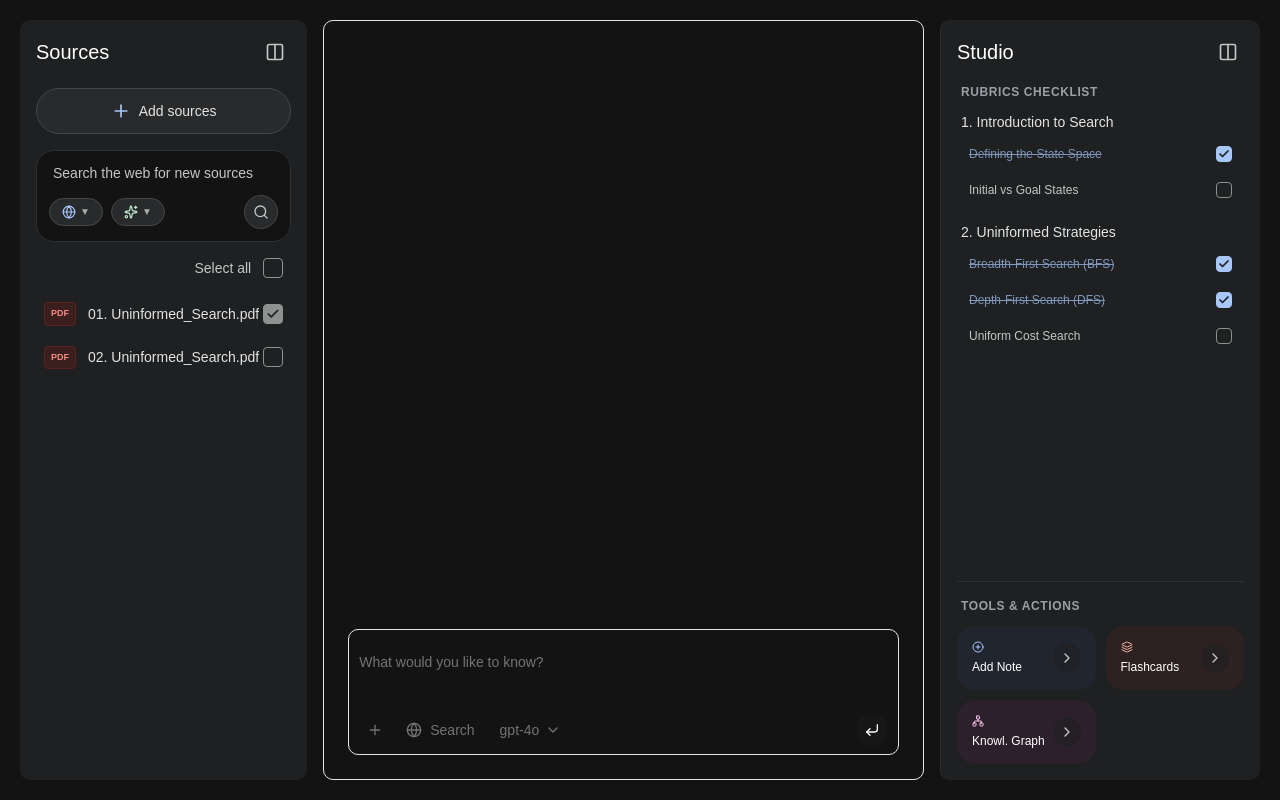
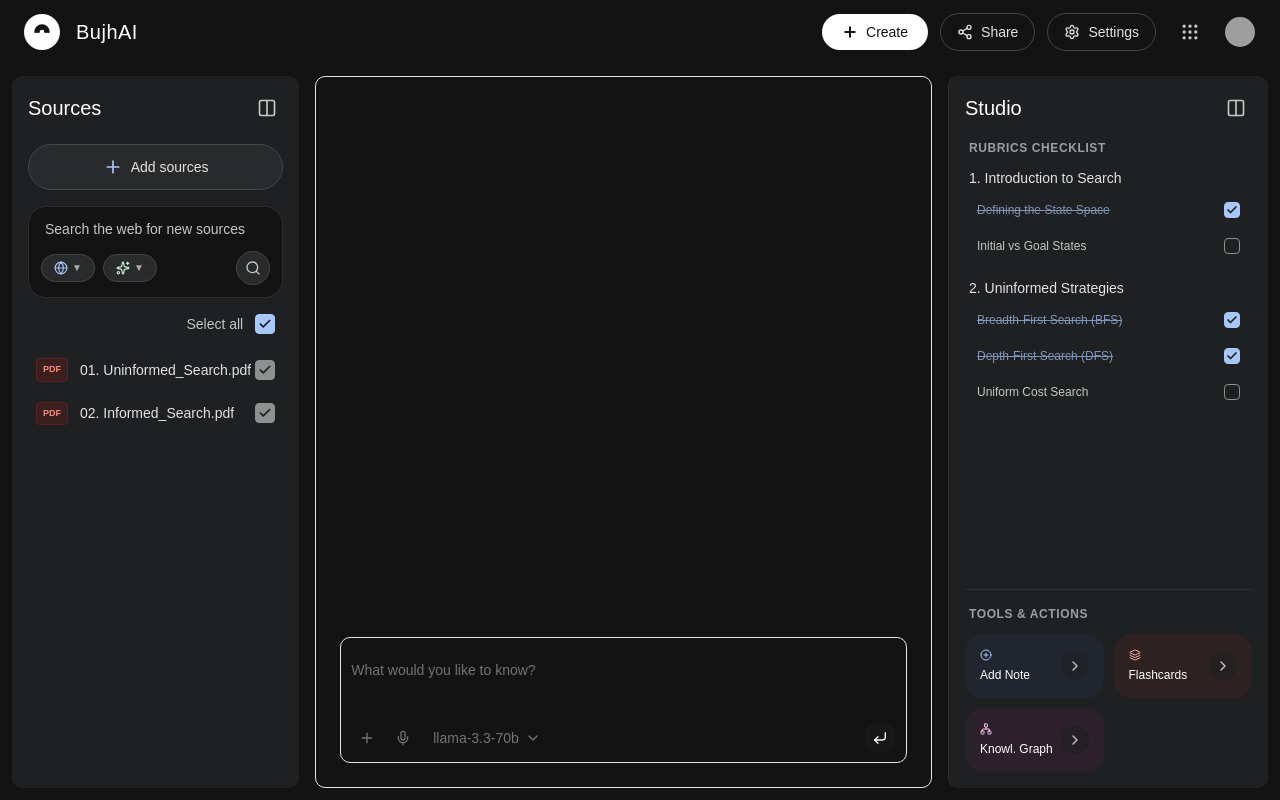
Before and after one commit to Muhtasim-Zawad/BujhAi, a React (Vite) app in the folder frontend/: page / in a window 1280 px wide. Built offline with nearby package versions, Linux system fonts and the light colour scheme; grey boxes are pictures that could not be loaded.

Commit message:
added navbar

```diff
--- a/frontend/src/App.jsx
+++ b/frontend/src/App.jsx
@@ -2,13 +2,19 @@
 import InputDemo from "./components/layout/DemoConversation";
 import SourcesSidebar from "./components/layout/SourcesSidebar";
 import StudioSidebar from "./components/layout/StudioSidebar";
+import Navbar from "./components/layout/Navbar";
 
 function App() {
 	return (
-		<div className="flex h-screen w-screen p-5 gap-4 overflow-hidden bg-[#131314] box-border">
-			<SourcesSidebar />
-			<InputDemo />
-			<StudioSidebar />
+		<div className="flex flex-col h-screen w-screen bg-[#131314] overflow-hidden">
+			<Navbar />
+
+			{/* Sidebar and canvas content row */}
+			<div className="flex flex-1 p-3 gap-4 overflow-hidden box-border">
+				<SourcesSidebar />
+				<InputDemo />
+				<StudioSidebar />
+			</div>
 		</div>
 	);
 }
--- a/frontend/src/components/ai-elements/prompt-input.jsx
+++ b/frontend/src/components/ai-elements/prompt-input.jsx
@@ -1022,7 +1022,7 @@ export const PromptInputActionMenuTrigger = ({
 );
 
 export const PromptInputActionMenuContent = ({ className, ...props }) => (
-	<DropdownMenuContent align="start" className={cn(className)} {...props} />
+	<DropdownMenuContent align="start" className={cn("w-auto", className)} {...props} />
 );
 
 export const PromptInputActionMenuItem = ({ className, ...props }) => (
--- a/frontend/src/components/layout/DemoConversation.jsx
+++ b/frontend/src/components/layout/DemoConversation.jsx
@@ -25,7 +25,7 @@ import {
 	PromptInputTools,
 	usePromptInputAttachments,
 } from "@/components/ai-elements/prompt-input";
-import { GlobeIcon } from "lucide-react";
+import { GlobeIcon, Mic } from "lucide-react";
 import { useState } from "react";
 // import { useChat } from "@ai-sdk/react";
 import {
@@ -63,6 +63,7 @@ const PromptInputAttachmentsDisplay = () => {
 };
 
 const models = [
+	{ id: "llama-3.3-70b", name: "llama-3.3-70b" },
 	{ id: "gpt-4o", name: "GPT-4o" },
 	{ id: "claude-opus-4-20250514", name: "Claude 4 Opus" },
 ];
@@ -120,12 +121,12 @@ const InputDemo = () => {
 				parts: [
 					{
 						type: "text",
-						text: "This is a dummy response! Your frontend layout, attachments context, and submission setup are working perfectly.",
+						text: "Great! I've analyzed your document. I see sections about Informed and Uninformed Search, and the foundations of Artificial Intelligence. Where would you like to start teaching?",
 					},
 				],
 			};
 			setMessages((prev) => [...prev, botMessage]);
-		}, 600);
+		}, 1000);
 	};
 
 	return (
@@ -182,11 +183,11 @@ const InputDemo = () => {
 							</PromptInputActionMenu>
 							<PromptInputButton
 								onClick={() => setUseWebSearch(!useWebSearch)}
-								tooltip={{ content: "Search the web", shortcut: "⌘K" }}
+								tooltip={{ content: "Use microphone", shortcut: "⌘K" }}
 								variant={useWebSearch ? "default" : "ghost"}
 							>
-								<GlobeIcon size={16} />
-								<span>Search</span>
+								<Mic size={16} />
+								{/* <span>Search</span> */}
 							</PromptInputButton>
 							<PromptInputSelect
 								onValueChange={(value) => {
--- /dev/null
+++ b/frontend/src/components/layout/Navbar.jsx
@@ -0,0 +1,67 @@
+import React from "react";
+import { Plus, Share2, Settings, Grip } from "lucide-react";
+
+export default function Navbar() {
+	return (
+		<div className="w-full h-16 bg-[#131314] text-[#e3e3e3] px-6 flex items-center justify-between font-sans select-none">
+			{/* LEFT SECTION: Logo & Title */}
+			<div className="flex items-center gap-4">
+				{/* NotebookLM Abstract Logo Icon */}
+				<div className="w-9 h-9 rounded-full bg-white flex items-center justify-center text-[#131314]">
+					<svg
+						viewBox="0 0 24 24"
+						fill="none"
+						stroke="currentColor"
+						strokeWidth="2.5"
+						className="w-5 h-5"
+					>
+						<path
+							d="M4 12a8 8 0 0116 0M6 12a6 6 0 0112 0M8 12a4 4 0 018 0"
+							strokeLinecap="round"
+						/>
+					</svg>
+				</div>
+
+				{/* Notebook Title */}
+				<span className="text-xl font-normal text-white tracking-wide">
+					BujhAI
+				</span>
+			</div>
+
+			{/* RIGHT SECTION: Controls & Profile */}
+			<div className="flex items-center gap-3">
+				{/* Create Notebook Button */}
+				<button className="flex items-center gap-2 bg-white hover:bg-[#e3e3e3] text-[#131314] py-2 px-5 rounded-full transition-colors text-sm font-medium">
+					<Plus className="w-4 h-4 stroke-[3]" />
+					Create
+				</button>
+
+				{/* Share Button */}
+				<button className="flex items-center gap-2 bg-transparent hover:bg-[#282a2c] text-[#e3e3e3] border border-[#444746] py-2 px-4 rounded-full transition-colors text-sm font-medium">
+					<Share2 className="w-4 h-4" />
+					Share
+				</button>
+
+				{/* Settings Button */}
+				<button className="flex items-center gap-2 bg-transparent hover:bg-[#282a2c] text-[#e3e3e3] border border-[#444746] py-2 px-4 rounded-full transition-colors text-sm font-medium">
+					<Settings className="w-4 h-4" />
+					Settings
+				</button>
+
+				{/* Google Apps Grid Icon */}
+				<button className="text-[#c4c7c5] hover:bg-[#282a2c] p-2 rounded-full transition-colors ml-1">
+					<Grip className="w-5 h-5" />
+				</button>
+
+				{/* User Profile Avatar */}
+				<div className="w-8 h-8 rounded-full overflow-hidden ml-1 border border-transparent hover:border-[#444746] cursor-pointer transition-colors">
+					<img
+						src="https://images.unsplash.com/photo-1534528741775-53994a69daeb?auto=format&fit=crop&w=100&q=80"
+						alt="User profile"
+						className="w-full h-full object-cover"
+					/>
+				</div>
+			</div>
+		</div>
+	);
+}
--- a/frontend/src/components/layout/SourcesSidebar.jsx
+++ b/frontend/src/components/layout/SourcesSidebar.jsx
@@ -5,11 +5,11 @@ export default function SourcesSidebar() {
 	// Mock source data state
 	const [sources, setSources] = useState([
 		{ id: "1", name: "01. Uninformed_Search.pdf", type: "pdf" },
-		{ id: "2", name: "02. Uninformed_Search.pdf", type: "pdf" },
+		{ id: "2", name: "02. Informed_Search.pdf", type: "pdf" },
 	]);
 
 	// Track selected items by their unique id
-	const [selectedIds, setSelectedIds] = useState(["1"]);
+	const [selectedIds, setSelectedIds] = useState(["1", "2"]);
 
 	const toggleSelectAll = () => {
 		if (selectedIds.length === sources.length) {
@@ -83,7 +83,7 @@ export default function SourcesSidebar() {
 					}`}
 				>
 					{isAllSelected && (
-						<Check className="w-3.5 h-3.5 text-[#1e2022] stroke-[3]" />
+						<Check className="w-3.5 h-3.5 text-[#1e2022] stroke-3" />
 					)}
 				</button>
 			</div>
@@ -100,7 +100,7 @@ export default function SourcesSidebar() {
 						>
 							<div className="flex items-center gap-3 min-w-0">
 								{/* PDF Label Icon Container */}
-								<div className="flex-shrink-0 bg-[#3b1e1e] border border-[#602020] rounded px-1.5 py-1 flex items-center justify-center">
+								<div className="shrink-0 bg-[#3b1e1e] border border-[#602020] rounded px-1.5 py-1 flex items-center justify-center">
 									<span className="text-[9px] font-bold text-[#f28b82]">
 										PDF
 									</span>
@@ -117,14 +117,14 @@ export default function SourcesSidebar() {
 									e.stopPropagation(); // Stops the container click event from double toggling
 									toggleSelectOne(source.id);
 								}}
-								className={`w-5 h-5 rounded flex items-center justify-center transition-colors border flex-shrink-0 ${
+								className={`w-5 h-5 rounded flex items-center justify-center transition-colors border shrink-0 ${
 									isSelected
 										? "bg-[#8e918f] border-[#8e918f]"
 										: "border-[#8e918f] group-hover:border-[#e3e3e3]"
 								}`}
 							>
 								{isSelected && (
-									<Check className="w-3.5 h-3.5 text-[#1e2022] stroke-[3]" />
+									<Check className="w-3.5 h-3.5 text-[#1e2022] stroke-3" />
 								)}
 							</button>
 						</div>
--- a/frontend/src/components/layout/StudioSidebar.jsx
+++ b/frontend/src/components/layout/StudioSidebar.jsx
@@ -104,7 +104,7 @@ export default function StudioSidebar() {
 										</span>
 
 										<button
-											className={`w-4 h-4 rounded flex items-center justify-center transition-colors border flex-shrink-0 ${
+											className={`w-4 h-4 rounded flex items-center justify-center transition-colors border shrink-0 ${
 												subtopic.checked
 													? "bg-[#a8c7fa] border-[#a8c7fa]"
 													: "border-[#8e918f] group-hover:border-[#e3e3e3]"
--- a/frontend/src/index.css
+++ b/frontend/src/index.css
@@ -2,8 +2,6 @@
 @import "tw-animate-css";
 @import "shadcn/tailwind.css";
 @import "@fontsource-variable/geist";
-
-@custom-variant dark (&:is(.dark *));
 
 html,
 body,
@@ -11,6 +9,8 @@ body,
 	height: 100%;
 	margin: 0;
 }
+
+@custom-variant dark (&:is(.dark *));
 
 @theme inline {
 	--font-heading: var(--font-sans);
```
